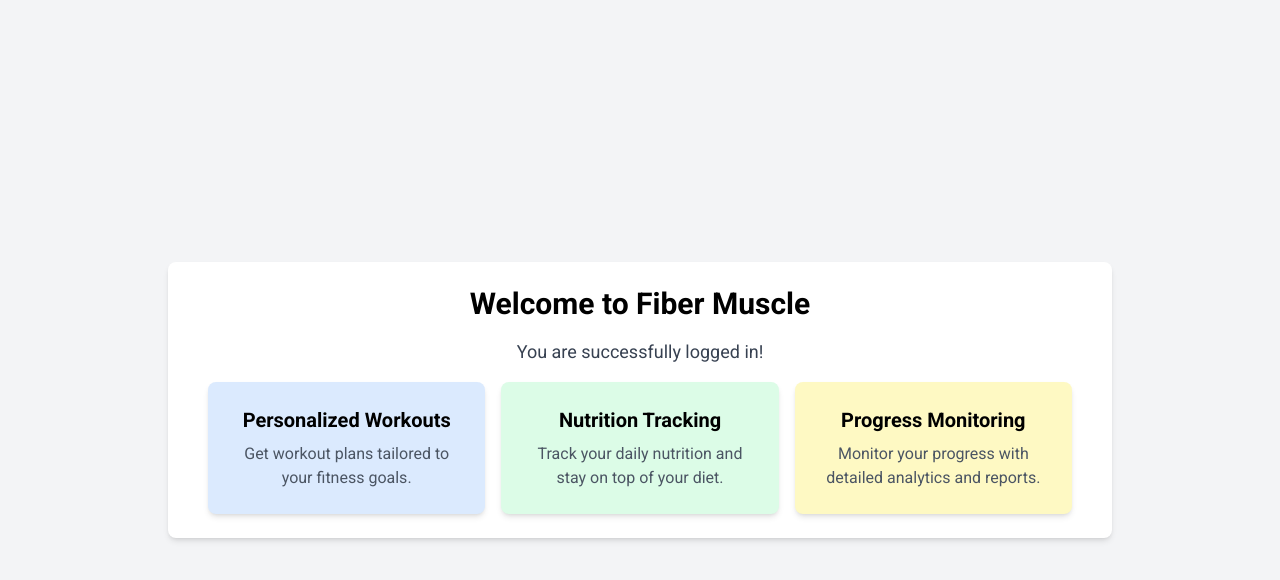
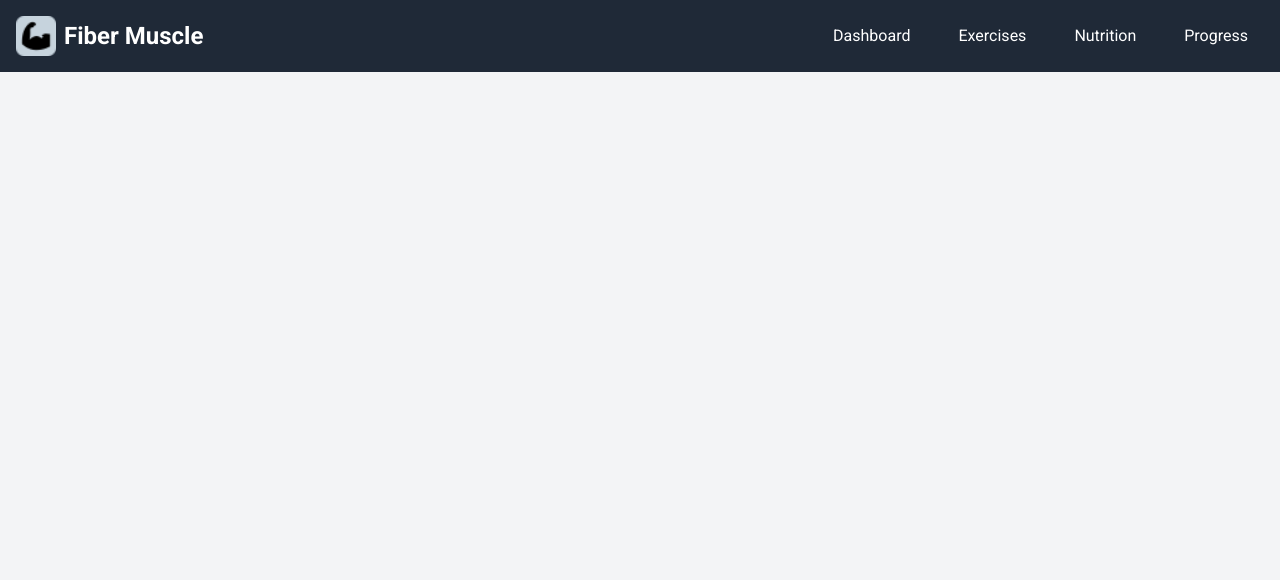
Before and after one commit to HarleyGotardo/fitness-application-vue, a Vue app: page /application in a window 1280 px wide. Shown: the top 580 px of the page. Built offline with nearby package versions, Linux system fonts and the light colour scheme.

Commit message:
Authenticated Layout Implemented

```diff
--- /dev/null
+++ b/src/components/AuthenticatedLayout.vue
@@ -0,0 +1,38 @@
+<script setup>
+import { RouterLink, RouterView, useRoute } from 'vue-router';
+</script>
+
+<template>
+  <div class="min-h-screen flex flex-col">
+    <!-- Navbar -->
+    <div class="bg-gray-800 text-white flex items-center p-4">
+      <img src="@/assets/muscle.png" alt="Fiber Muscle Logo" class="w-10 h-10 mr-2" />
+      <div class="text-2xl font-bold flex-1">
+        Fiber Muscle
+      </div>
+      <nav class="flex space-x-4">
+        <RouterLink to="/application/dashboard" class="py-2 px-4 rounded hover:bg-gray-700" active-class="bg-gray-700">Dashboard</RouterLink>
+        <RouterLink to="/application/exercises" class="py-2 px-4 rounded hover:bg-gray-700" active-class="bg-gray-700">Exercises</RouterLink>
+        <RouterLink to="/application/nutrition" class="py-2 px-4 rounded hover:bg-gray-700" active-class="bg-gray-700">Nutrition</RouterLink>
+        <RouterLink to="/application/progress" class="py-2 px-4 rounded hover:bg-gray-700" active-class="bg-gray-700">Progress</RouterLink>
+      </nav>
+    </div>
+
+    <!-- Main Content -->
+    <div class="flex-1 bg-gray-100 p-6">
+      <RouterView />
+    </div>
+  </div>
+</template>
+
+<style scoped>
+@import url('https://fonts.googleapis.com/css2?family=Roboto:wght@400;500;700&display=swap');
+
+body {
+  font-family: 'Roboto', sans-serif;
+}
+
+.router-link-active {
+  background-color: #4a5568; /* Tailwind CSS bg-gray-700 */
+}
+</style>
--- a/src/components/NavBar.vue
+++ /dev/null
@@ -1,5 +0,0 @@
-<script>
-</script>
-<template>
-
-</template>
--- a/src/router/index.js
+++ b/src/router/index.js
@@ -3,7 +3,12 @@
 import LandingPage from '@/LandingPage.vue'
 import Login from '@/views/Auth/Login.vue'
 import Register from '@/views/Auth/Register.vue'
-import Index from '@/views/Auth/App/Index.vue'
+import AuthenticatedLayout from '@/components/AuthenticatedLayout.vue'
+import Dashboard from '@/views/Auth/App/Dashboard.vue'
+import Exercises from '@/views/Auth/App/Exercises.vue'
+import Nutrition from '@/views/Auth/App/Nutrition.vue'
+import Progress from '@/views/Auth/App/Progress.vue'
+import { supabase } from '@/lib/supabaseClient'
 
 const routes = [
   {
@@ -23,8 +28,30 @@
   },
   {
     path: '/application',
-    name: 'application',
-    component: Index
+    component: AuthenticatedLayout,
+    children: [
+      {
+        path: 'dashboard',
+        name: 'Dashboard',
+        component: Dashboard
+      },
+      {
+        path: 'exercises',
+        name: 'Exercises',
+        component: Exercises
+      },
+      {
+        path: 'nutrition',
+        name: 'Nutrition',
+        component: Nutrition
+      },
+      {
+        path: 'progress',
+        name: 'Progress',
+        component: Progress
+      }
+    ],
+    meta: { requiresAuth: true }
   }
 ]
 
--- /dev/null
+++ b/src/views/Auth/App/Dashboard.vue
@@ -0,0 +1,13 @@
+<!-- src/views/Dashboard.vue -->
+<template>
+    <div>
+      <h1 class="text-3xl font-bold mb-4">Dashboard</h1>
+      <p>Welcome to the Dashboard!</p>
+    </div>
+  </template>
+
+  <script setup>
+  </script>
+
+  <style scoped>
+  </style>
--- /dev/null
+++ b/src/views/Auth/App/Exercises.vue
@@ -0,0 +1,13 @@
+<!-- src/views/Exercises.vue -->
+<template>
+    <div>
+      <h1 class="text-3xl font-bold mb-4">Exercises</h1>
+      <p>Here are your exercises.</p>
+    </div>
+  </template>
+
+  <script setup>
+  </script>
+
+  <style scoped>
+  </style>
--- a/src/views/Auth/App/Index.vue
+++ b/src/views/Auth/App/Index.vue
@@ -1,26 +1,26 @@
 <!-- src/views/Index.vue -->
 <script setup>
+import { RouterLink, RouterView } from 'vue-router';
 </script>
 
 <template>
-  <div class="min-h-screen bg-gray-100 flex flex-col items-center justify-center">
-    <div class="bg-white shadow-md rounded-lg p-6 text-center">
-      <h1 class="text-3xl font-bold mb-4">Welcome to Fiber Muscle</h1>
-      <p class="text-lg text-gray-700 mb-4">You are successfully logged in!</p>
-      <div class="grid grid-cols-1 md:grid-cols-3 gap-4 w-full max-w-4xl px-4">
-        <div class="bg-blue-100 shadow-md rounded-lg p-6 text-center">
-          <h2 class="text-xl font-semibold mb-2">Personalized Workouts</h2>
-          <p class="text-gray-600">Get workout plans tailored to your fitness goals.</p>
-        </div>
-        <div class="bg-green-100 shadow-md rounded-lg p-6 text-center">
-          <h2 class="text-xl font-semibold mb-2">Nutrition Tracking</h2>
-          <p class="text-gray-600">Track your daily nutrition and stay on top of your diet.</p>
-        </div>
-        <div class="bg-yellow-100 shadow-md rounded-lg p-6 text-center">
-          <h2 class="text-xl font-semibold mb-2">Progress Monitoring</h2>
-          <p class="text-gray-600">Monitor your progress with detailed analytics and reports.</p>
-        </div>
+  <div class="min-h-screen flex flex-col">
+    <!-- Navbar -->
+    <div class="bg-gray-800 text-white flex items-center justify-between p-4">
+      <div class="text-2xl font-bold">
+        Fiber Muscle
       </div>
+      <nav class="flex space-x-4">
+        <RouterLink to="/application/dashboard" class="py-2 px-4 rounded hover:bg-gray-700">Dashboard</RouterLink>
+        <RouterLink to="/application/exercises" class="py-2 px-4 rounded hover:bg-gray-700">Exercises</RouterLink>
+        <RouterLink to="/application/nutrition" class="py-2 px-4 rounded hover:bg-gray-700">Nutrition</RouterLink>
+        <RouterLink to="/application/progress" class="py-2 px-4 rounded hover:bg-gray-700">Progress</RouterLink>
+      </nav>
+    </div>
+
+    <!-- Main Content -->
+    <div class="flex-1 bg-gray-100 p-6">
+      <RouterView />
     </div>
   </div>
 </template>
--- /dev/null
+++ b/src/views/Auth/App/Nutrition.vue
@@ -0,0 +1,17 @@
+<!-- src/views/Nutrition.vue -->
+<script setup>
+import Index from './Index.vue';
+</script>
+
+<template>
+    <div>
+      <h1 class="text-3xl font-bold mb-4">Nutrition</h1>
+      <p>Track your nutrition here.</p>
+    </div>
+  </template>
+
+  <script setup>
+  </script>
+
+  <style scoped>
+  </style>
--- /dev/null
+++ b/src/views/Auth/App/Progress.vue
@@ -0,0 +1,13 @@
+<!-- src/views/Progress.vue -->
+<template>
+    <div>
+      <h1 class="text-3xl font-bold mb-4">Progress</h1>
+      <p>Monitor your progress here.</p>
+    </div>
+  </template>
+
+  <script setup>
+  </script>
+
+  <style scoped>
+  </style>
```
